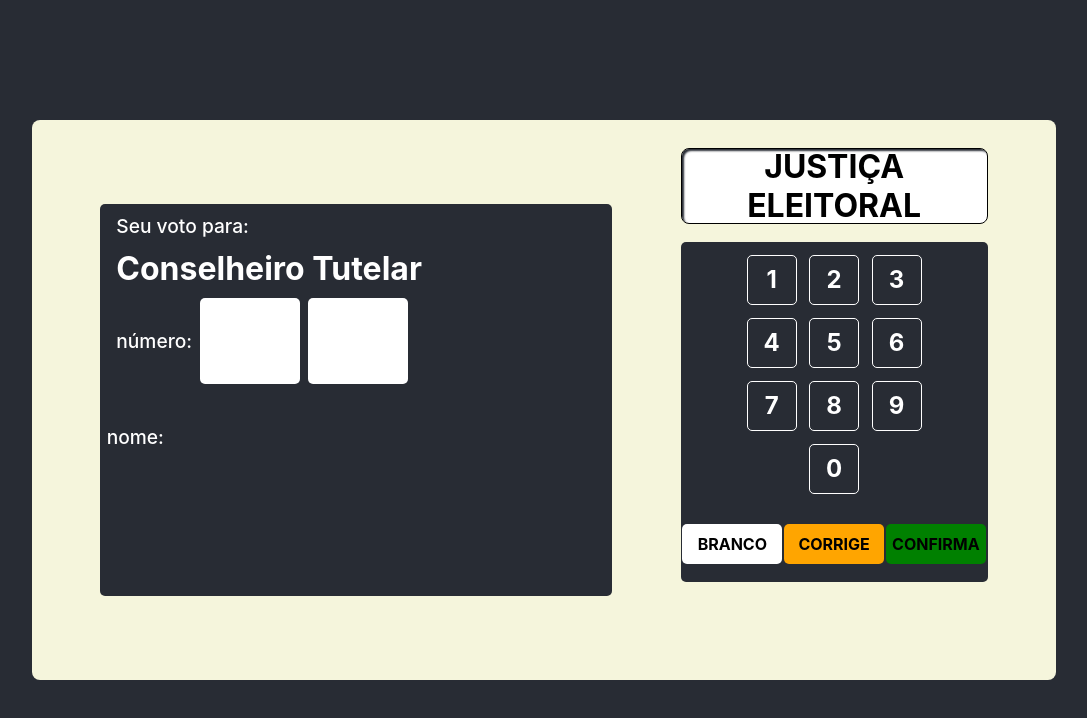
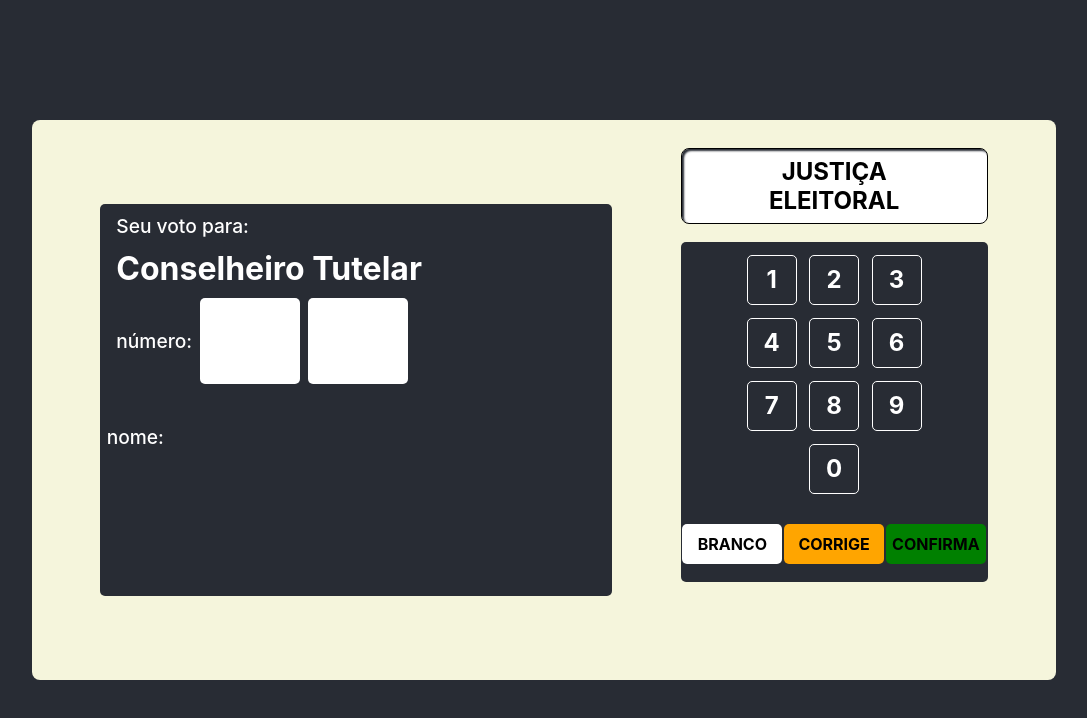
Before and after one commit to HardBoris/simulacro, a React (Create React App) app: page / in a window 1280 px wide. Shown: the top 718 px of the page, without its empty margins (96-1183 px from the left). Built offline with nearby package versions, Linux system fonts and the light colour scheme.

Commit message:
feat: cuadros

```diff
--- a/src/App.css
+++ b/src/App.css
@@ -52,7 +52,7 @@ h1 {
 }
 
 .urna-teclas-logo h1 {
-  font-size: 2rem;
+  font-size: 1.5rem;
 }
 
 .urna-teclado {
--- a/src/components/EuVoto/EuVoto.css
+++ b/src/components/EuVoto/EuVoto.css
@@ -58,7 +58,7 @@
   display: flex;
   justify-content: center;
   align-items: center;
-  font-size: 100px;
+  font-size: 6rem;
   font-weight: bold;
   background-color: white;
   color: #282c34;
```
